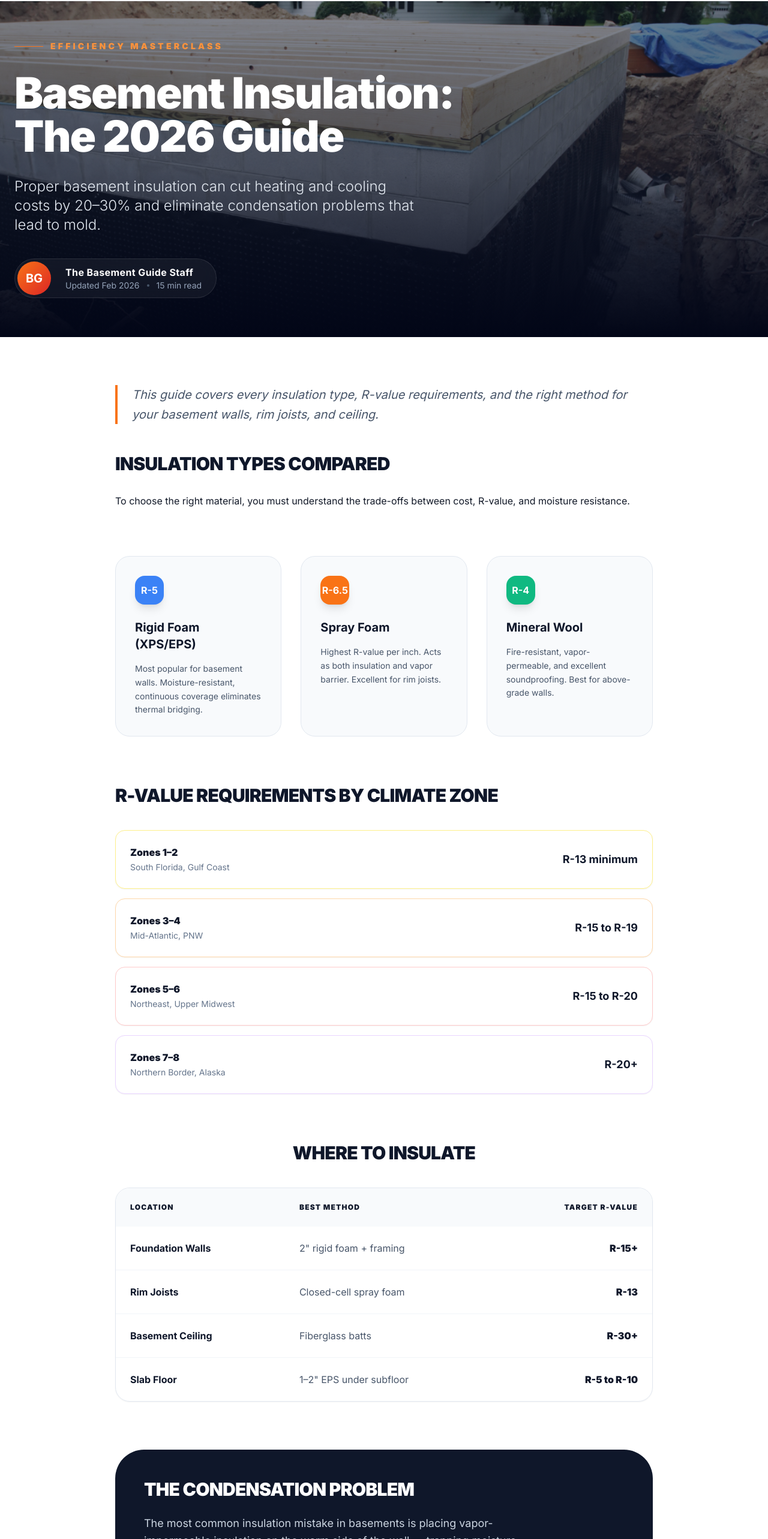
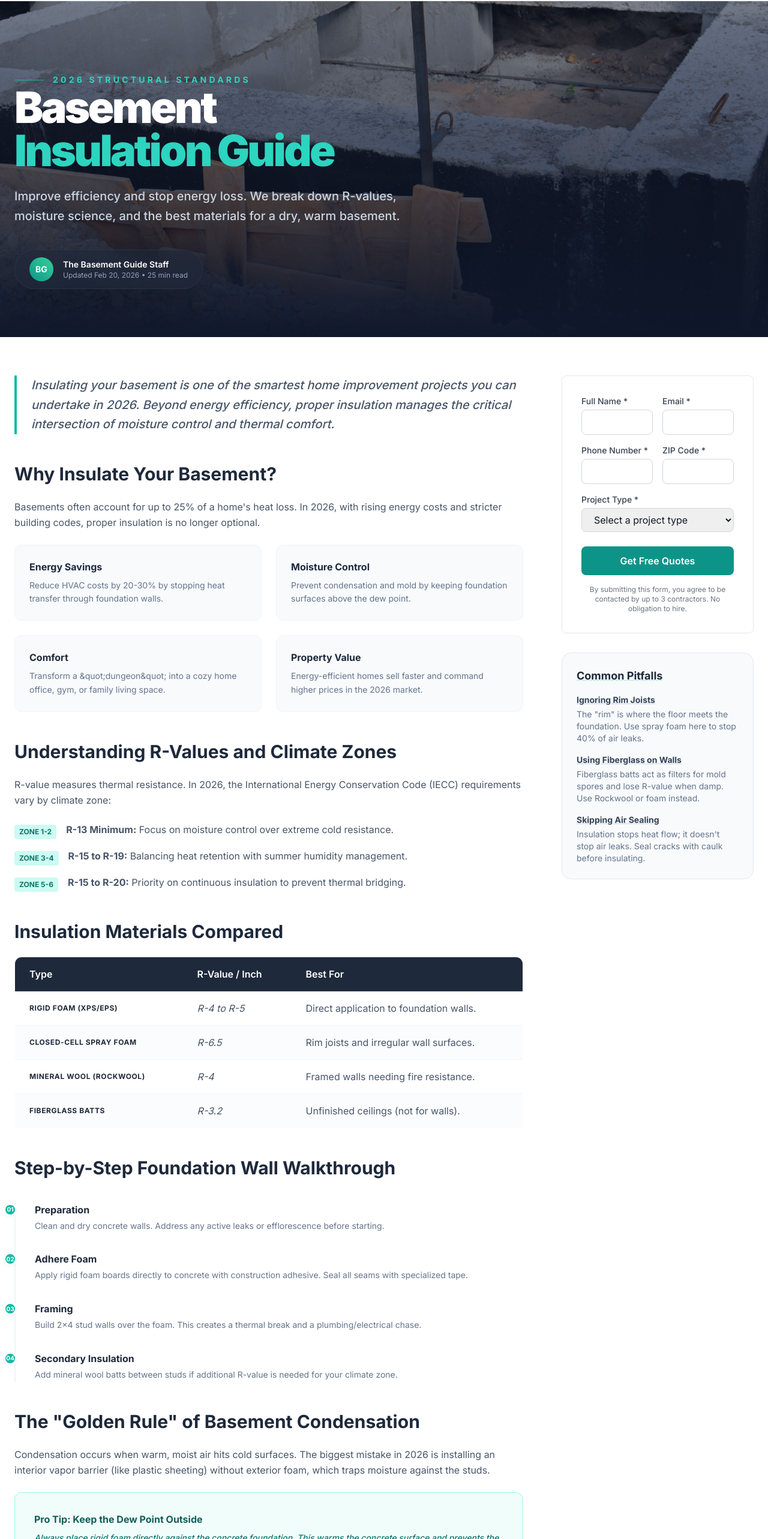
Before and after one commit to thebasementguide2026/basement-guide, a Next.js app: page /articles/basement-insulation-guide in a window 1280 px wide. Shown: the part 63-2629 px from the top of the page at 60% size. Built offline with nearby package versions, Linux system fonts and the light colour scheme.

Commit message:
feat: update Basement Insulation Guide with 2026 content and enhanced formatting

```diff
--- a/app/articles/basement-insulation-guide/page.tsx
+++ b/app/articles/basement-insulation-guide/page.tsx
@@ -5,7 +5,7 @@ import type { Metadata } from 'next';
 
 export const metadata: Metadata = {
   title: 'Basement Insulation: The Complete 2026 Guide',
-  description: 'Rigid foam vs. spray foam vs. mineral wool for basement walls. Learn how to stop energy loss, prevent condensation, and choose the right R-value for your climate.',
+  description: 'Learn about R-values, vapor barriers, and the best insulation materials for your basement. A comprehensive 2026 roadmap for efficiency and comfort.',
 };
 
 export default function BasementInsulationGuide() {
@@ -14,45 +14,33 @@ export default function BasementInsulationGuide() {
       {/* Article Hero */}
       <section className="relative h-[70vh] min-h-[500px] bg-slate-900 overflow-hidden">
         <Image
-          src="/foundation-waterproofing-construction.jpg.png"
+          src="/foundation-concrete-forms.jpg.png"
           alt="Basement wall insulation installation"
           fill
           className="object-cover opacity-50 scale-105 transition-transform duration-700 hover:scale-100"
           priority
         />
-        <div className="absolute inset-0 bg-gradient-to-t from-slate-950 via-slate-900/40 to-transparent" />
-
-        <div className="absolute inset-0 flex items-center">
-          <div className="container mx-auto px-6 w-full">
-            <div className="max-w-4xl">
-              <div className="flex items-center gap-3 mb-8">
-                <span className="h-px w-12 bg-orange-500" />
-                <span className="text-orange-400 text-sm font-black uppercase tracking-[0.3em]">
-                  Efficiency Masterclass
-                </span>
+        <div className="absolute inset-0 bg-gradient-to-t from-slate-900 via-slate-900/40 to-transparent" />
+        <div className="relative h-full max-w-7xl mx-auto px-6 flex flex-col justify-end pb-20">
+          <div className="flex items-center space-x-4">
+            <div className="w-12 h-px bg-teal-500"></div>
+            <span className="text-teal-400 font-bold tracking-[0.3em] text-sm uppercase">2026 Structural Standards</span>
           </div>
-
-              <h1 className="text-5xl md:text-7xl font-black text-white mb-8 leading-[1.1] tracking-tight">
-                Basement Insulation: <br className="hidden md:block" />
-                The 2026 Guide
+          <h1 className="text-5xl md:text-7xl font-black text-white mb-6 leading-[0.9] tracking-tighter">
+            Basement<br />
+            <span className="text-teal-400">Insulation Guide</span>
           </h1>
-
-              <p className="text-xl md:text-2xl text-slate-200 mb-10 leading-relaxed max-w-2xl font-light">
-                Proper basement insulation can cut heating and cooling costs by 20–30% and eliminate condensation problems that lead to mold.
+          <p className="text-xl text-slate-300 max-w-2xl mb-10 font-medium leading-relaxed">
+            Improve efficiency and stop energy loss. We break down R-values, moisture science, and the best materials for a dry, warm basement.
           </p>
-
-              <div className="flex items-center gap-6 p-1 pr-6 bg-white/5 backdrop-blur-md rounded-full w-fit border border-white/10">
-                <div className="w-14 h-14 bg-gradient-to-br from-orange-500 to-red-600 rounded-full flex items-center justify-center text-white font-bold text-xl">
+          <div className="flex items-center space-x-4">
+            <div className="flex items-center bg-slate-800/50 backdrop-blur-md rounded-full px-6 py-3 border border-slate-700/50 shadow-2xl">
+              <div className="w-10 h-10 rounded-full bg-gradient-to-tr from-teal-600 to-emerald-400 flex items-center justify-center text-white font-bold text-sm mr-4">
                 BG
               </div>
               <div>
-                  <div className="text-white font-bold tracking-wide">The Basement Guide Staff</div>
-                  <div className="flex items-center gap-3 text-slate-400 text-sm">
-                    <span>Updated Feb 2026</span>
-                    <span className="w-1 h-1 bg-slate-600 rounded-full" />
-                    <span>15 min read</span>
-                  </div>
-                </div>
+                <p className="text-white font-semibold text-sm">The Basement Guide Staff</p>
+                <p className="text-slate-400 text-xs">Updated Feb 20, 2026 &bull; 25 min read</p>
               </div>
             </div>
           </div>
@@ -60,135 +48,133 @@ export default function BasementInsulationGuide() {
       </section>
 
       {/* Main Content */}
-      <main className="container mx-auto px-6 py-20">
-        <div className="max-w-4xl mx-auto">
-          {/* Intro Section */}
-          <div className="prose prose-slate prose-lg max-w-none mb-20">
-            <p className="text-xl leading-relaxed text-slate-600 italic border-l-4 border-orange-500 pl-6 mb-12">
-              This guide covers every insulation type, R-value requirements, and the right method for your basement walls, rim joists, and ceiling.
+      <div className="max-w-7xl mx-auto px-6 py-16 grid grid-cols-1 lg:grid-cols-[1fr_320px] gap-16">
+        {/* Left: Article Body */}
+        <article className="prose prose-slate max-w-none">
+          <p className="text-xl text-slate-600 leading-relaxed mb-10 font-medium border-l-4 border-teal-500 pl-6 italic">
+            Insulating your basement is one of the smartest home improvement projects you can undertake in 2026. Beyond energy efficiency, proper insulation manages the critical intersection of moisture control and thermal comfort.
           </p>
 
-            <h2 className="text-3xl font-black text-slate-900 mb-8 uppercase tracking-tight">Insulation Types Compared</h2>
-            <p>To choose the right material, you must understand the trade-offs between cost, R-value, and moisture resistance.</p>
-          </div>
-
-          {/* Types Grid */}
-          <div className="grid md:grid-cols-3 gap-8 mb-20">
+          <h2 className="text-3xl font-bold text-slate-800 mb-6 mt-12">Why Insulate Your Basement?</h2>
+          <p className="text-slate-600 leading-relaxed mb-6">Basements often account for up to 25% of a home&apos;s heat loss. In 2026, with rising energy costs and stricter building codes, proper insulation is no longer optional.</p>
+          <div className="grid grid-cols-1 md:grid-cols-2 gap-6 mb-12">
             {[
-              {
-                title: 'Rigid Foam (XPS/EPS)',
-                r: 'R-5',
-                desc: 'Most popular for basement walls. Moisture-resistant, continuous coverage eliminates thermal bridging.',
-                color: 'bg-blue-500'
-              },
-              {
-                title: 'Spray Foam',
-                r: 'R-6.5',
-                desc: 'Highest R-value per inch. Acts as both insulation and vapor barrier. Excellent for rim joists.',
-                color: 'bg-orange-500'
-              },
-              {
-                title: 'Mineral Wool',
-                r: 'R-4',
-                desc: 'Fire-resistant, vapor-permeable, and excellent soundproofing. Best for above-grade walls.',
-                color: 'bg-emerald-500'
-              }
-            ].map((type, i) => (
-              <div key={i} className="bg-slate-50 rounded-3xl p-8 border border-slate-200 relative overflow-hidden group hover:shadow-2xl transition-all duration-500">
-                <div className={`w-12 h-12 ${type.color} rounded-2xl mb-6 flex items-center justify-center text-white font-bold shadow-lg`}>
-                  {type.r}
-                </div>
-                <h3 className="text-xl font-bold text-slate-900 mb-4">{type.title}</h3>
-                <p className="text-slate-600 leading-relaxed text-sm">{type.desc}</p>
+              { title: 'Energy Savings', desc: 'Reduce HVAC costs by 20-30% by stopping heat transfer through foundation walls.' },
+              { title: 'Moisture Control', desc: 'Prevent condensation and mold by keeping foundation surfaces above the dew point.' },
+              { title: 'Comfort', desc: 'Transform a &quot;dungeon&quot; into a cozy home office, gym, or family living space.' },
+              { title: 'Property Value', desc: 'Energy-efficient homes sell faster and command higher prices in the 2026 market.' }
+            ].map((item, i) => (
+              <div key={i} className="bg-slate-50 rounded-xl p-6 border border-slate-100">
+                <h4 className="font-bold text-slate-800 mb-2">{item.title}</h4>
+                <p className="text-slate-500 text-sm leading-relaxed">{item.desc}</p>
               </div>
             ))}
           </div>
 
-          {/* R-Value Requirements */}
-          <section className="mb-20">
-            <h2 className="text-3xl font-black text-slate-900 mb-10 uppercase tracking-tight">R-Value Requirements by Climate Zone</h2>
-            <div className="space-y-4">
+          <h2 className="text-3xl font-bold text-slate-800 mb-6 mt-12">Understanding R-Values and Climate Zones</h2>
+          <p className="text-slate-600 leading-relaxed mb-6">R-value measures thermal resistance. In 2026, the International Energy Conservation Code (IECC) requirements vary by climate zone:</p>
+          <ul className="space-y-4 mb-8">
+            <li className="flex items-start gap-4">
+              <span className="bg-teal-100 text-teal-700 font-bold px-2 py-1 rounded text-xs mt-1">ZONE 1-2</span>
+              <span className="text-slate-600"><strong>R-13 Minimum:</strong> Focus on moisture control over extreme cold resistance.</span>
+            </li>
+            <li className="flex items-start gap-4">
+              <span className="bg-teal-100 text-teal-700 font-bold px-2 py-1 rounded text-xs mt-1">ZONE 3-4</span>
+              <span className="text-slate-600"><strong>R-15 to R-19:</strong> Balancing heat retention with summer humidity management.</span>
+            </li>
+            <li className="flex items-start gap-4">
+              <span className="bg-teal-100 text-teal-700 font-bold px-2 py-1 rounded text-xs mt-1">ZONE 5-6</span>
+              <span className="text-slate-600"><strong>R-15 to R-20:</strong> Priority on continuous insulation to prevent thermal bridging.</span>
+            </li>
+          </ul>
+
+          <h2 className="text-3xl font-bold text-slate-800 mb-6 mt-12">Insulation Materials Compared</h2>
+          <div className="overflow-x-auto mb-10">
+            <table className="w-full border-collapse bg-white shadow-sm rounded-xl overflow-hidden border border-slate-200">
+              <thead>
+                <tr className="bg-slate-800 text-white">
+                  <th className="px-6 py-4 text-left font-semibold border-b border-slate-700">Type</th>
+                  <th className="px-6 py-4 text-left font-semibold border-b border-slate-700">R-Value / Inch</th>
+                  <th className="px-6 py-4 text-left font-semibold border-b border-slate-700">Best For</th>
+                </tr>
+              </thead>
+              <tbody>
+                <tr className="border-b border-slate-100">
+                  <td className="px-6 py-4 font-bold text-slate-800 uppercase text-xs tracking-wider">Rigid Foam (XPS/EPS)</td>
+                  <td className="px-6 py-4 text-slate-600 italic">R-4 to R-5</td>
+                  <td className="px-6 py-4 text-slate-600">Direct application to foundation walls.</td>
+                </tr>
+                <tr className="bg-slate-50/50 border-b border-slate-100">
+                  <td className="px-6 py-4 font-bold text-slate-800 uppercase text-xs tracking-wider">Closed-Cell Spray Foam</td>
+                  <td className="px-6 py-4 text-slate-600 italic">R-6.5</td>
+                  <td className="px-6 py-4 text-slate-600">Rim joists and irregular wall surfaces.</td>
+                </tr>
+                <tr className="border-b border-slate-100">
+                  <td className="px-6 py-4 font-bold text-slate-800 uppercase text-xs tracking-wider">Mineral Wool (Rockwool)</td>
+                  <td className="px-6 py-4 text-slate-600 italic">R-4</td>
+                  <td className="px-6 py-4 text-slate-600">Framed walls needing fire resistance.</td>
+                </tr>
+                <tr className="bg-slate-50/50">
+                  <td className="px-6 py-4 font-bold text-slate-800 uppercase text-xs tracking-wider">Fiberglass Batts</td>
+                  <td className="px-6 py-4 text-slate-600 italic">R-3.2</td>
+                  <td className="px-6 py-4 text-slate-600">Unfinished ceilings (not for walls).</td>
+                </tr>
+              </tbody>
+            </table>
+          </div>
+
+          <h2 className="text-3xl font-bold text-slate-800 mb-6 mt-12">Step-by-Step Foundation Wall Walkthrough</h2>
+          <div className="space-y-8 my-10 border-l-2 border-slate-100 pl-8">
             {[
-                { zone: 'Zones 1–2', area: 'South Florida, Gulf Coast', spec: 'R-13 minimum', color: 'border-yellow-200' },
-                { zone: 'Zones 3–4', area: 'Mid-Atlantic, PNW', spec: 'R-15 to R-19', color: 'border-orange-200' },
-                { zone: 'Zones 5–6', area: 'Northeast, Upper Midwest', spec: 'R-15 to R-20', color: 'border-red-200' },
-                { zone: 'Zones 7–8', area: 'Northern Border, Alaska', spec: 'R-20+', color: 'border-purple-200' }
-              ].map((item, i) => (
-                <div key={i} className={`flex items-center justify-between p-6 bg-white border ${item.color} rounded-2xl shadow-sm hover:shadow-md transition-shadow`}>
-                  <div>
-                    <span className="font-black text-slate-900 block">{item.zone}</span>
-                    <span className="text-slate-500 text-sm">{item.area}</span>
-                  </div>
-                  <div className="text-right">
-                    <span className="text-lg font-bold text-slate-900">{item.spec}</span>
-                  </div>
+              { step: '01', title: 'Preparation', desc: 'Clean and dry concrete walls. Address any active leaks or efflorescence before starting.' },
+              { step: '02', title: 'Adhere Foam', desc: 'Apply rigid foam boards directly to concrete with construction adhesive. Seal all seams with specialized tape.' },
+              { step: '03', title: 'Framing', desc: 'Build 2x4 stud walls over the foam. This creates a thermal break and a plumbing/electrical chase.' },
+              { step: '04', title: 'Secondary Insulation', desc: 'Add mineral wool batts between studs if additional R-value is needed for your climate zone.' }
+            ].map((step, i) => (
+              <div key={i} className="relative">
+                <div className="absolute -left-[53px] top-0 w-6 h-6 rounded-full bg-teal-500 border-4 border-white shadow-sm flex items-center justify-center text-[10px] text-white font-bold">{step.step}</div>
+                <h4 className="font-bold text-slate-800 mb-1">{step.title}</h4>
+                <p className="text-slate-500 text-sm leading-relaxed">{step.desc}</p>
               </div>
             ))}
           </div>
-          </section>
 
-          {/* Location Table */}
-          <section className="mb-20">
-            <h2 className="text-3xl font-black text-slate-900 mb-10 uppercase tracking-tight text-center">Where to Insulate</h2>
-            <div className="overflow-x-auto rounded-3xl border border-slate-200 shadow-sm">
-              <table className="w-full text-left border-collapse">
-                <thead>
-                  <tr className="bg-slate-50">
-                    <th className="p-6 font-black text-slate-900 uppercase text-xs tracking-widest">Location</th>
-                    <th className="p-6 font-black text-slate-900 uppercase text-xs tracking-widest">Best Method</th>
-                    <th className="p-6 font-black text-slate-900 uppercase text-xs tracking-widest text-right">Target R-Value</th>
-                  </tr>
-                </thead>
-                <tbody className="divide-y divide-slate-100">
-                  {[
-                    { loc: 'Foundation Walls', method: '2" rigid foam + framing', r: 'R-15+' },
-                    { loc: 'Rim Joists', method: 'Closed-cell spray foam', r: 'R-13' },
-                    { loc: 'Basement Ceiling', method: 'Fiberglass batts', r: 'R-30+' },
-                    { loc: 'Slab Floor', method: '1–2" EPS under subfloor', r: 'R-5 to R-10' }
-                  ].map((row, i) => (
-                    <tr key={i} className="hover:bg-slate-50 transition-colors">
-                      <td className="p-6 text-slate-900 font-bold">{row.loc}</td>
-                      <td className="p-6 text-slate-600">{row.method}</td>
-                      <td className="p-6 text-slate-900 font-black text-right">{row.r}</td>
-                    </tr>
-                  ))}
-                </tbody>
-              </table>
+          <h2 className="text-3xl font-bold text-slate-800 mb-6 mt-12">The &quot;Golden Rule&quot; of Basement Condensation</h2>
+          <p className="text-slate-600 leading-relaxed mb-6">Condensation occurs when warm, moist air hits cold surfaces. The biggest mistake in 2026 is installing an interior vapor barrier (like plastic sheeting) without exterior foam, which traps moisture against the studs.</p>
+          <div className="bg-teal-50 border border-teal-200 rounded-xl p-8 mb-12">
+            <h4 className="font-bold text-teal-800 mb-2">Pro Tip: Keep the Dew Point Outside</h4>
+            <p className="text-teal-700 text-sm italic font-medium leading-relaxed">
+              Always place rigid foam directly against the concrete foundation. This warms the concrete surface and prevents the air temperature from reaching the dew point inside your wall assembly.
+            </p>
           </div>
-          </section>
 
-          {/* Condensation Section */}
-          <section className="bg-slate-900 rounded-[3rem] p-12 mb-20 relative overflow-hidden text-white">
-            <div className="relative z-10 max-w-2xl">
-              <h2 className="text-3xl font-black mb-6 uppercase tracking-tight">The Condensation Problem</h2>
-              <p className="text-slate-300 text-lg leading-relaxed mb-8">
-                The most common insulation mistake in basements is placing vapor-impermeable insulation on the warm side of the wall — trapping moisture inside the assembly and causing mold on the framing.
-              </p>
-              <div className="flex items-center gap-4 p-6 bg-white/10 rounded-2xl border border-white/10">
-                <div className="text-2xl">⚠️</div>
-                <div className="text-sm font-medium">
-                  <span className="text-orange-400 font-black block mb-1 uppercase tracking-widest">Key Rule</span>
-                  Keep the Dew Point Outside the Assembly. Rigid foam between concrete and framing is essential.
+          <h2 className="text-3xl font-bold text-slate-800 mb-6 mt-12">Conclusion: ROI and Energy Gains</h2>
+          <p className="text-slate-600 leading-relaxed mb-6">With an average investment of $1,500 to $5,000 for a standard basement, the ROI is high. Most homeowners recoup the cost through energy savings in just 3 to 7 years. In 2026, an energy-efficient basement is a high-performance asset.</p>
+        </article>
+
+        {/* Right: Sidebar */}
+        <aside className="space-y-8">
+          <LeadForm />
+
+          <div className="bg-slate-50 rounded-2xl p-6 border border-slate-200">
+            <h3 className="font-bold text-slate-800 text-lg mb-4 underline decoration-teal-500/30">Common Pitfalls</h3>
+            <ul className="space-y-4">
+              <li className="text-slate-500 text-sm">
+                <strong className="text-slate-700 block mb-1 underline decoration-slate-300">Ignoring Rim Joists</strong>
+                The &quot;rim&quot; is where the floor meets the foundation. Use spray foam here to stop 40% of air leaks.
+              </li>
+              <li className="text-slate-500 text-sm">
+                <strong className="text-slate-700 block mb-1 underline decoration-slate-300">Using Fiberglass on Walls</strong>
+                Fiberglass batts act as filters for mold spores and lose R-value when damp. Use Rockwool or foam instead.
+              </li>
+              <li className="text-slate-500 text-sm">
+                <strong className="text-slate-700 block mb-1 underline decoration-slate-300">Skipping Air Sealing</strong>
+                Insulation stops heat flow; it doesn&apos;t stop air leaks. Seal cracks with caulk before insulating.
+              </li>
+            </ul>
           </div>
+        </aside>
       </div>
-            </div>
-          </section>
-
-          {/* Lead Form CTA */}
-          <div className="bg-orange-600 rounded-[3rem] p-12 text-white relative overflow-hidden shadow-2xl shadow-orange-200">
-            <div className="absolute top-0 right-0 w-64 h-64 bg-white/10 rounded-full -mr-32 -mt-32 blur-3xl" />
-            <div className="relative z-10 text-center max-w-2xl mx-auto">
-              <h2 className="text-4xl font-black mb-6">Get Insulation Quotes</h2>
-              <p className="text-orange-100 text-xl mb-12 font-light">
-                A properly insulated basement pays for itself in energy savings. Compare quotes from licensed contractors who specialize in basement insulation.
-              </p>
-              <div className="bg-white rounded-[2rem] p-8 text-slate-900 shadow-2xl">
-                <LeadForm />
-              </div>
-            </div>
-          </div>
-        </div>
-      </main>
     </div>
   );
 }
```
Lines whose indentation alone changed are shown as unchanged.
